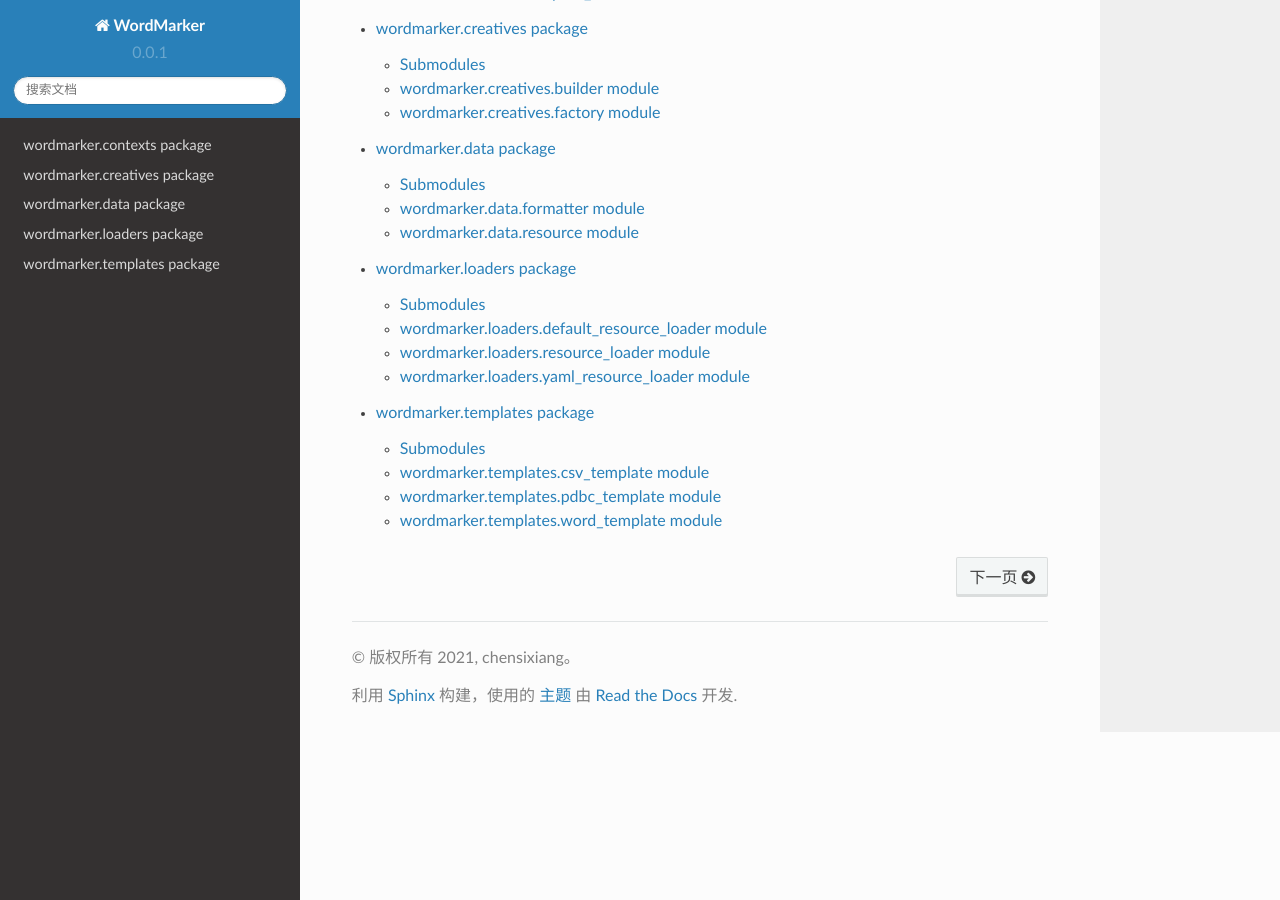
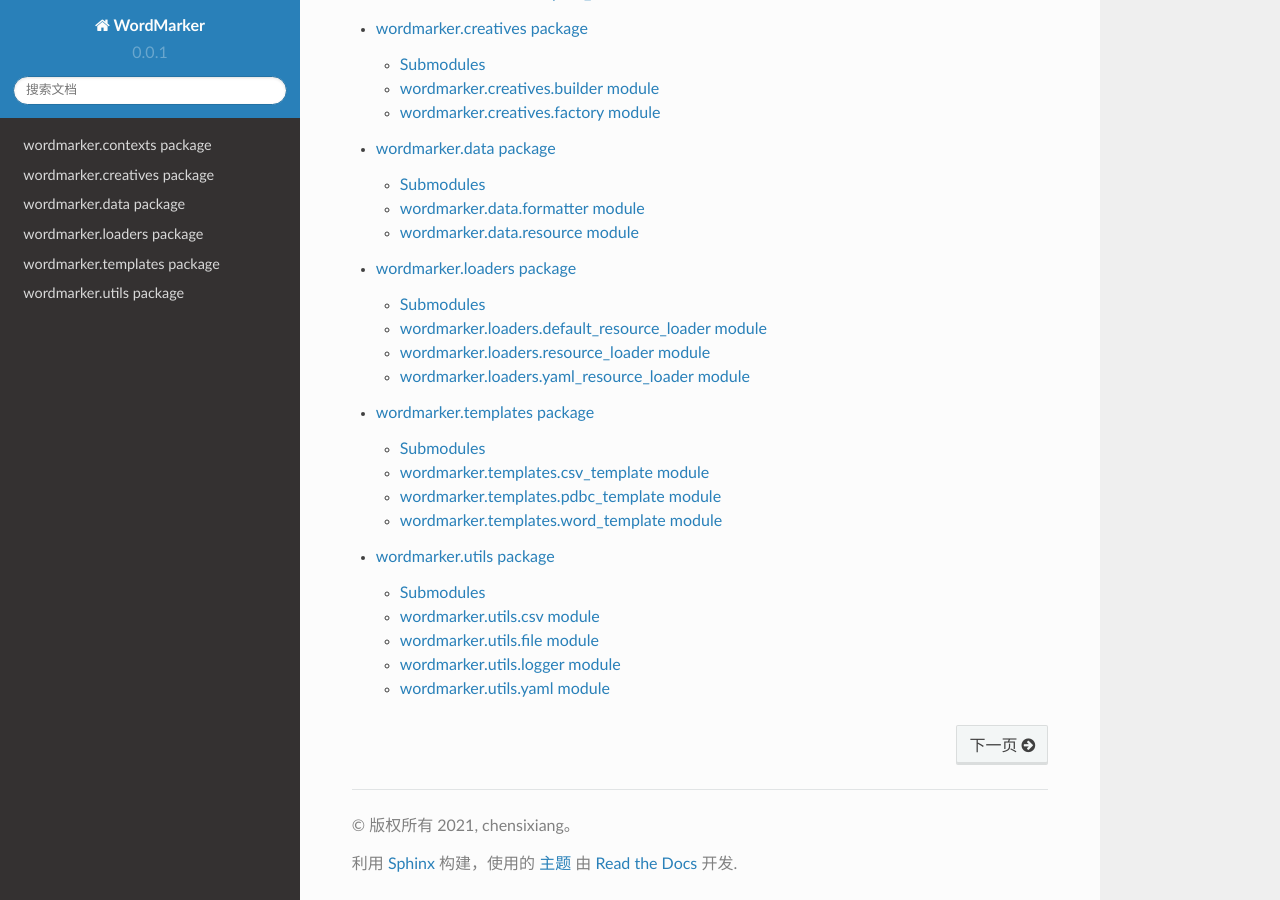
Before and after one commit to lostblackknight/wordmarker, a Sphinx documentation site: the page built from docs/source/index.rst, in a window 1280 px wide and 900 px high, scrolled down 891 px. Built offline with Sphinx 7.4.7 and the Read the Docs theme 2.0.0, drawn with Linux system fonts in a browser that asks for light colours; pages that are not in the unit, such as notebooks, are missing from menus.

Commit message:
update docs

```diff
--- a/docs/source/index.rst
+++ b/docs/source/index.rst
@@ -41,3 +41,4 @@ API 文档
    wordmarker.data
    wordmarker.loaders
    wordmarker.templates
+   wordmarker.utils
--- /dev/null
+++ b/docs/source/wordmarker.utils.rst
@@ -0,0 +1,42 @@
+wordmarker.utils package
+========================
+
+.. automodule:: wordmarker.utils
+   :members:
+   :undoc-members:
+   :show-inheritance:
+
+Submodules
+----------
+
+wordmarker.utils.csv module
+---------------------------
+
+.. automodule:: wordmarker.utils.csv
+   :members:
+   :undoc-members:
+   :show-inheritance:
+
+wordmarker.utils.file module
+----------------------------
+
+.. automodule:: wordmarker.utils.file
+   :members:
+   :undoc-members:
+   :show-inheritance:
+
+wordmarker.utils.logger module
+------------------------------
+
+.. automodule:: wordmarker.utils.logger
+   :members:
+   :undoc-members:
+   :show-inheritance:
+
+wordmarker.utils.yaml module
+----------------------------
+
+.. automodule:: wordmarker.utils.yaml
+   :members:
+   :undoc-members:
+   :show-inheritance:
--- a/requirements.txt
+++ b/requirements.txt
@@ -8,6 +8,7 @@ psycopg2==2.8.6
 pyreadline==2.1
 python-dateutil==2.8.1
 pytz==2021.1
+pywin32==227
 PyYAML==5.4.1
 six==1.15.0
 SQLAlchemy==1.4.5
```
